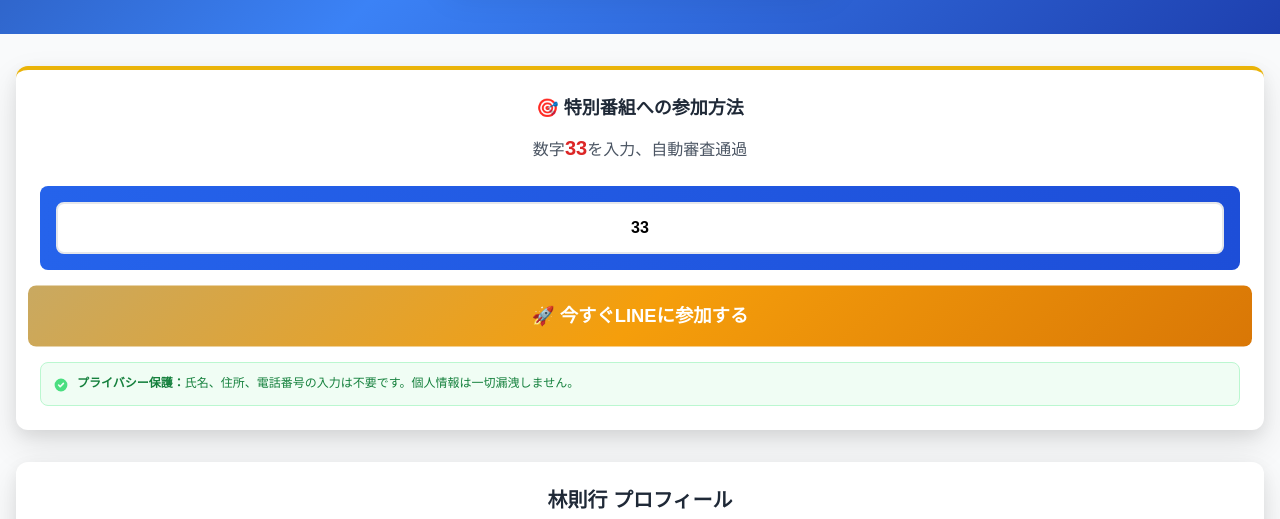
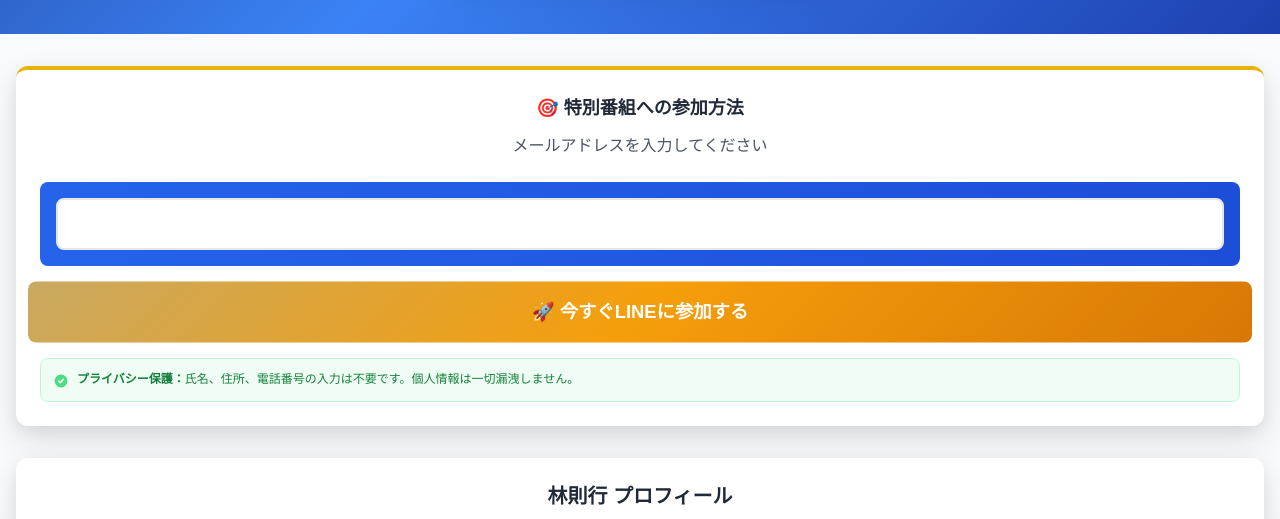
Before and after one commit to DKM7823dc/wemmk96.site, a plain HTML site: page rb21/b.html in a window 1280 px wide. Shown: the part 571-1090 px from the top of the page. Drawn offline with nearby package versions, Linux system fonts and the light colour scheme.

Commit message:
Add files via upload

```diff
--- a/rb21/b.html
+++ b/rb21/b.html
@@ -88,15 +88,15 @@
                         🎯 特別番組への参加方法
                     </h2>
                     <p class="text-base text-gray-600 mb-4">
-                        数字<span class="text-red-600 font-bold text-xl">33</span>を入力、自動審査通過
+                        メールアドレスを入力してください
                     </p>
                 </div>
 
                 <div class="bg-gradient-to-r from-blue-600 to-blue-700 p-4 rounded-lg mb-4">
                     <input type="text"
-                           placeholder="数字33を入力してください"
+                           placeholder=""
                            class="w-full p-3 rounded-lg border-2 border-gray-200 text-base text-center font-bold focus:border-yellow-500 focus:outline-none"
-                           value="33">
+                           value="">
                 </div>
 
                 <button onclick="k2()" class="w-full gold-gradient text-white py-4 px-6 rounded-lg text-lg font-bold hover:shadow-lg transform hover:scale-105 transition-all duration-300 animate-pulse-custom">
```
